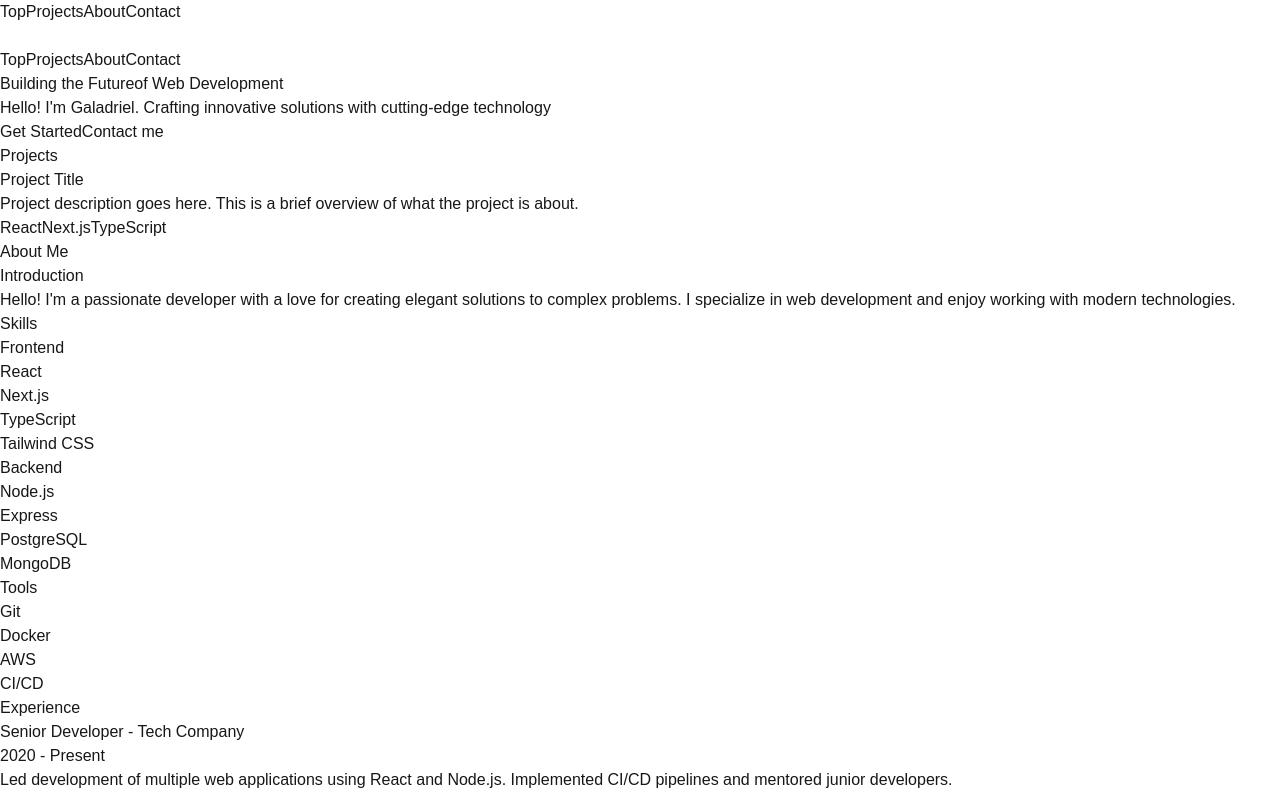
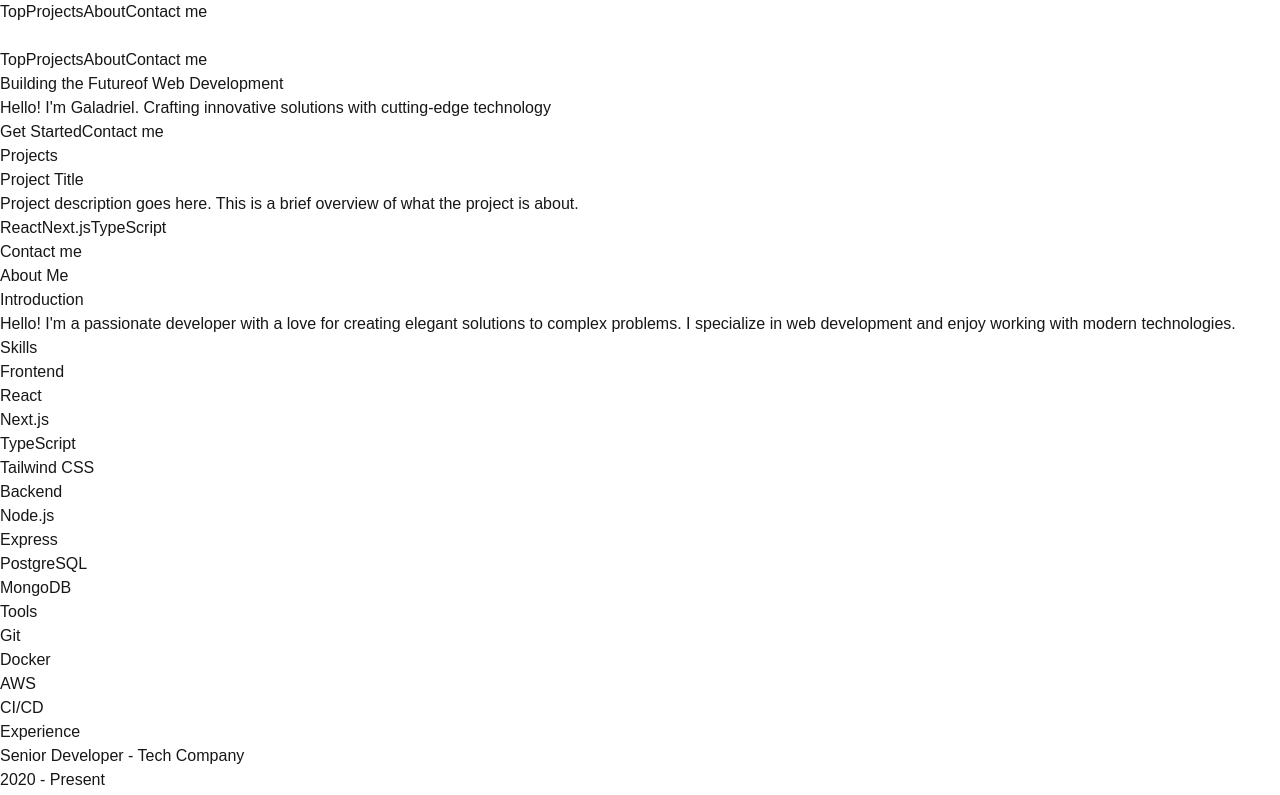
Before and after one commit to gala1234/website, a Next.js app: page / in a window 1280 px wide. Shown: the top 795 px of the page. Built offline with nearby package versions, Linux system fonts and the light colour scheme.

Commit message:
colors bg

```diff
--- a/src/components/ProjectsSection.tsx
+++ b/src/components/ProjectsSection.tsx
@@ -1,4 +1,5 @@
-import React from 'react';
+import React from "react";
+import GradientButton from "./common/GradientButton";
 
 export default function ProjectsSection() {
   return (
@@ -8,14 +9,24 @@ export default function ProjectsSection() {
         {/* Project cards will be added here */}
         <div className="p-6 rounded-lg border border-black/[.08] dark:border-white/[.145] hover:border-transparent transition-all hover:shadow-lg">
           <h2 className="text-xl font-semibold mb-4">Project Title</h2>
-          <p className="text-gray-600 dark:text-gray-300 mb-4">Project description goes here. This is a brief overview of what the project is about.</p>
+          <p className="text-gray-600 dark:text-gray-300 mb-4">
+            Project description goes here. This is a brief overview of what the
+            project is about.
+          </p>
           <div className="flex gap-2 flex-wrap">
-            <span className="px-3 py-1 text-sm rounded-full bg-black/[.05] dark:bg-white/[.06]">React</span>
-            <span className="px-3 py-1 text-sm rounded-full bg-black/[.05] dark:bg-white/[.06]">Next.js</span>
-            <span className="px-3 py-1 text-sm rounded-full bg-black/[.05] dark:bg-white/[.06]">TypeScript</span>
+            <span className="px-3 py-1 text-sm rounded-full bg-black/[.05] dark:bg-white/[.06]">
+              React
+            </span>
+            <span className="px-3 py-1 text-sm rounded-full bg-black/[.05] dark:bg-white/[.06]">
+              Next.js
+            </span>
+            <span className="px-3 py-1 text-sm rounded-full bg-black/[.05] dark:bg-white/[.06]">
+              TypeScript
+            </span>
           </div>
         </div>
       </div>
+      <GradientButton secondary>Contact me</GradientButton>
     </section>
   );
 }
--- a/src/components/TraeHeroSection.tsx
+++ b/src/components/TraeHeroSection.tsx
@@ -67,7 +67,9 @@ export default function TraeHeroSection() {
         >
           <h1 className="text-5xl sm:text-7xl font-bold">
             <span
-              className="bg-gradient-to-r from-[#3f5f66] via-[#b5ac96] via-[#ea8e6a] to-[#53696d] bg-clip-text text-transparent"
+              className="bg-gradient-to-r
+              from-[#3f5f66] via-[#ea8e6a] to-[#53696d]
+              bg-clip-text text-transparent"
               style={{
                 backgroundSize: "200% 200%",
                 animation: "gradient 15s ease infinite",
@@ -75,7 +77,8 @@ export default function TraeHeroSection() {
             >
               Building the Future
             </span>
-            <span className="block mt-2 bg-gradient-to-r from-[#476369] to-[#44616a] bg-clip-text text-transparent">
+            <span className="block mt-2 bg-gradient-to-r
+              from-[#3f5f66] via-[#ea8e6a] to-[#53696d] bg-clip-text text-transparent">
               of Web Development
             </span>
           </h1>
@@ -84,7 +87,7 @@ export default function TraeHeroSection() {
             cutting-edge technology
           </p>
           <div className="flex gap-4 justify-center mt-8">
-             <GradientButton>Get Started</GradientButton>
+            <GradientButton>Get Started</GradientButton>
             <GradientButton secondary>Contact me</GradientButton>
           </div>
         </motion.div>
--- a/src/components/common/GradientButton.tsx
+++ b/src/components/common/GradientButton.tsx
@@ -8,6 +8,7 @@ type GradientButtonProps = {
   onClick?: () => void;
   className?: string;
   secondary?: boolean;
+  small?: boolean;
 };
 
 export default function GradientButton({
@@ -15,6 +16,7 @@ export default function GradientButton({
   onClick,
   className = "",
   secondary = false,
+  small = false,
 }: GradientButtonProps) {
   return (
     <motion.button
@@ -22,12 +24,14 @@ export default function GradientButton({
       whileTap={{ scale: 0.95 }}
       onClick={onClick}
       className={`
-        px-8 py-3 rounded-[6px] font-bold transition-all
+        rounded-[6px] font-bold transition-all
         ${
           secondary
             ? 'bg-transparent text-white relative border-2 border-transparent bg-gradient-to-r  [background-clip:padding-box] before:absolute before:inset-[-2px] before:rounded-[6px] before:bg-gradient-to-r before:from-[#3f5f66] before:via-[#b5ac96] before:via-[#ea8e6a] before:to-[#53696d] before:-z-10 before:content-[""] hover:opacity-90'
             : "bg-gradient-to-r from-[#3f5f66] via-[#b5ac96] via-[#ea8e6a] to-[#53696d] text-white hover:opacity-90 shadow-lg hover:shadow-xl"
-        } ${className}`}
+        }
+        ${small ? "text-sm px-4 py-2" : "text-lg px-8 py-3"}
+        ${className}`}
     >
       {children}
     </motion.button>
--- a/src/components/navigation/DesktopNavigation.tsx
+++ b/src/components/navigation/DesktopNavigation.tsx
@@ -1,6 +1,7 @@
 "use client"
 
 import React, { useState, useEffect } from 'react';
+import GradientButton from '../common/GradientButton';
 
 export default function DesktopNavigation() {
   const [activeSection, setActiveSection] = useState('hero');
@@ -30,7 +31,7 @@ export default function DesktopNavigation() {
 
   const getNavItemClass = (section: string) => {
     const baseClass = "p-3 font-bold relative text-black dark:text-white";
-    const gradientClass = "hover:bg-gradient-to-r hover:from-[#3f5f66] hover:via-[#b5ac96] hover:via-[#ea8e6a] hover:to-[#53696d] hover:bg-clip-text hover:text-transparent transition-all duration-300";
+    const gradientClass = "hover:bg-gradient-to-r hover:from-[#3f5f66]  hover:via-[#ea8e6a] hover:to-[#53696d] hover:bg-clip-text hover:text-transparent transition-all duration-300";
     return `${baseClass} ${gradientClass} ${activeSection === section ? 'dark:bg-white/[.12]' : 'dark:bg-white/[.06]'}`;
   };
 
@@ -55,12 +56,13 @@ export default function DesktopNavigation() {
         >
           About
         </a>
-        <a
-          href="#contact"
-          className={`${getNavItemClass('contact')}`}
+        <GradientButton
+          secondary
+          small
+          onClick={() => window.location.href = '#contact'}
         >
-          Contact
-        </a>
+          Contact me
+        </GradientButton>
       </nav>
     </>
   );
--- a/src/components/navigation/MobileNavigation.tsx
+++ b/src/components/navigation/MobileNavigation.tsx
@@ -1,6 +1,7 @@
 'use client'
 
 import React, { useState } from 'react';
+import GradientButton from '../common/GradientButton';
 
 export default function MobileNavigation() {
   const [isOpen, setIsOpen] = useState(false);
@@ -48,13 +49,16 @@ export default function MobileNavigation() {
           >
             About
           </a>
-          <a
-            href="#contact"
-            className="p-3 rounded-full bg-black/[.05] dark:bg-white/[.06] hover:bg-black/[.08] dark:hover:bg-white/[.12] transition-colors font-medium text-center"
-            onClick={() => setIsOpen(false)}
+          <GradientButton
+            secondary
+            small
+            onClick={() => {
+              setIsOpen(false);
+              window.location.href = '#contact';
+            }}
           >
-            Contact
-          </a>
+            Contact me
+          </GradientButton>
         </div>
       </nav>
 
```
